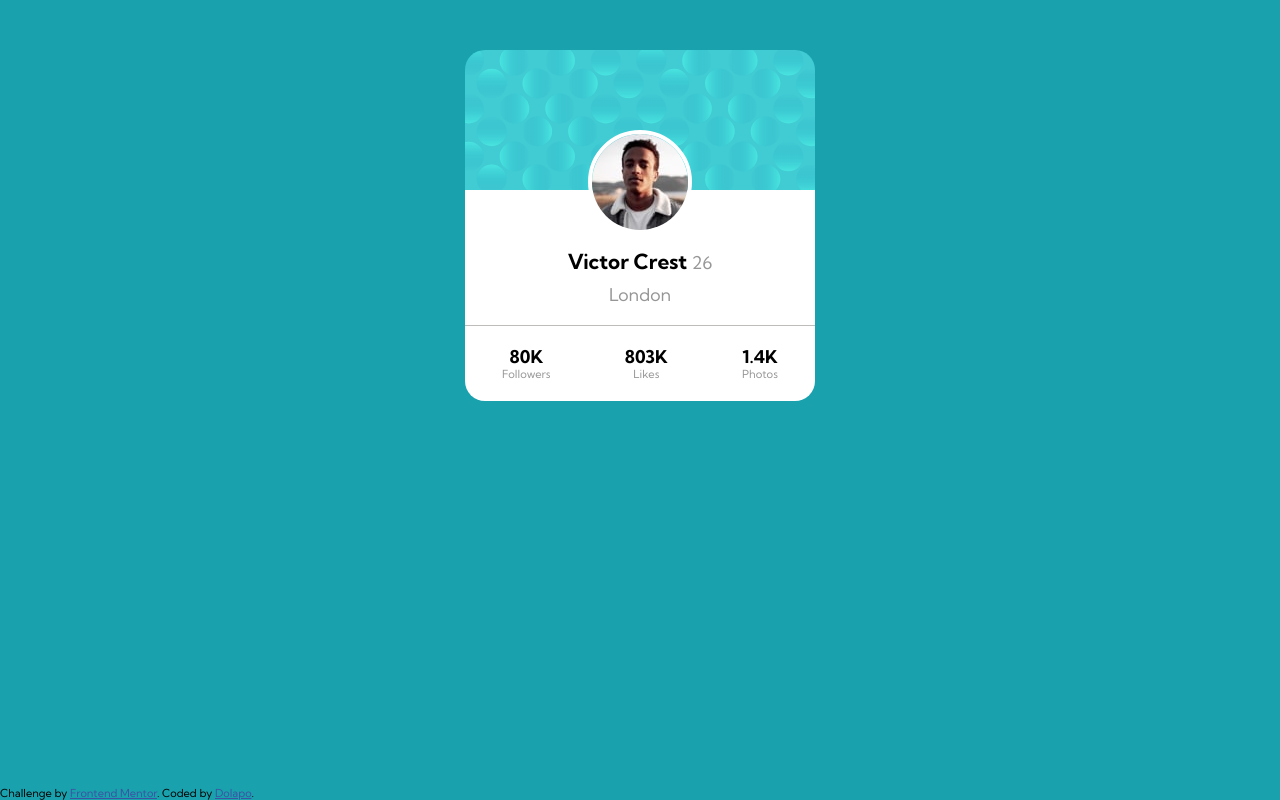
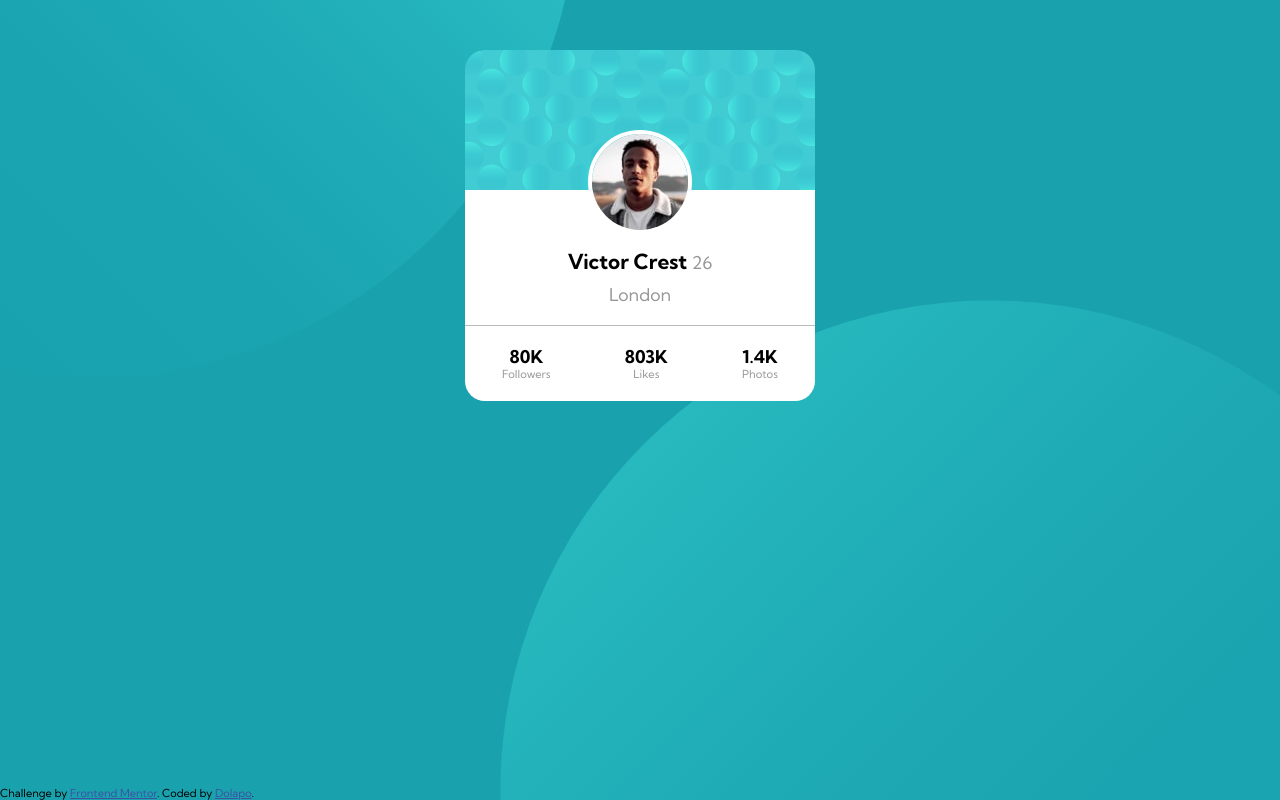
Before and after one commit to Adezayn/profile-card, a plain HTML site: page index.html in a window 1280 px wide. Drawn offline with Linux system fonts and the light colour scheme; the site is published under a folder, as on GitHub Pages, so addresses that start at the root find nothing.

Commit message:
changed background path

```diff
--- a/index.css
+++ b/index.css
@@ -10,7 +10,7 @@ body{
     font-family: 'Kumbh Sans', sans-serif;
     font-weight: 400;
     background-color: hsl(185, 75%, 39%);
-    background-image: url(/images/bg-pattern-top.svg),url(/images/bg-pattern-bottom.svg);
+    background-image: url(images/bg-pattern-top.svg),url(images/bg-pattern-bottom.svg);
     background-position:-400px -600px, 500px 300px;
     background-repeat: no-repeat;
 }
```
